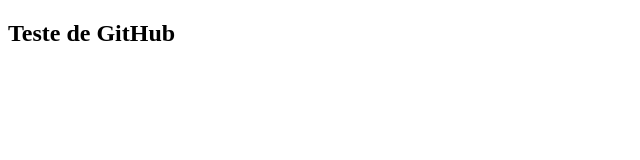
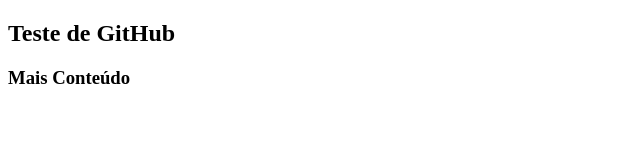
Before and after one commit to FroosxTy/Eclipse, a plain HTML site: page index.html in a window 1280 px wide. Shown: the whole page, without its empty margins (0-640 px from the left). Drawn offline with Linux system fonts and the light colour scheme.

Commit message:
teste de commit

```diff
--- a/index.html
+++ b/index.html
@@ -10,6 +10,7 @@
 
     <h2> Teste de GitHub </h2>
 
+    <h3> Mais Conteúdo </h3>
 </body>
 
 </html>
```
